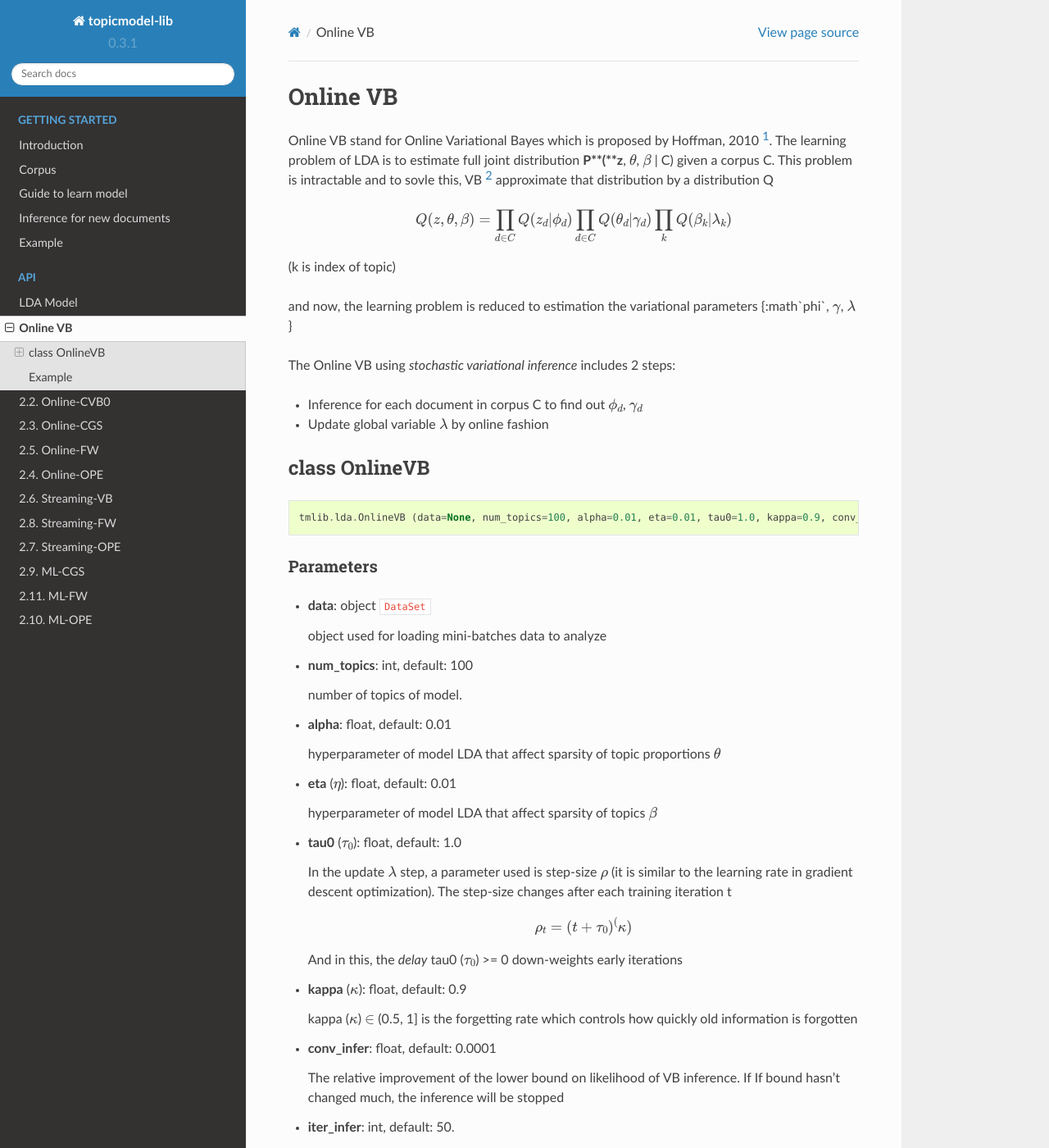
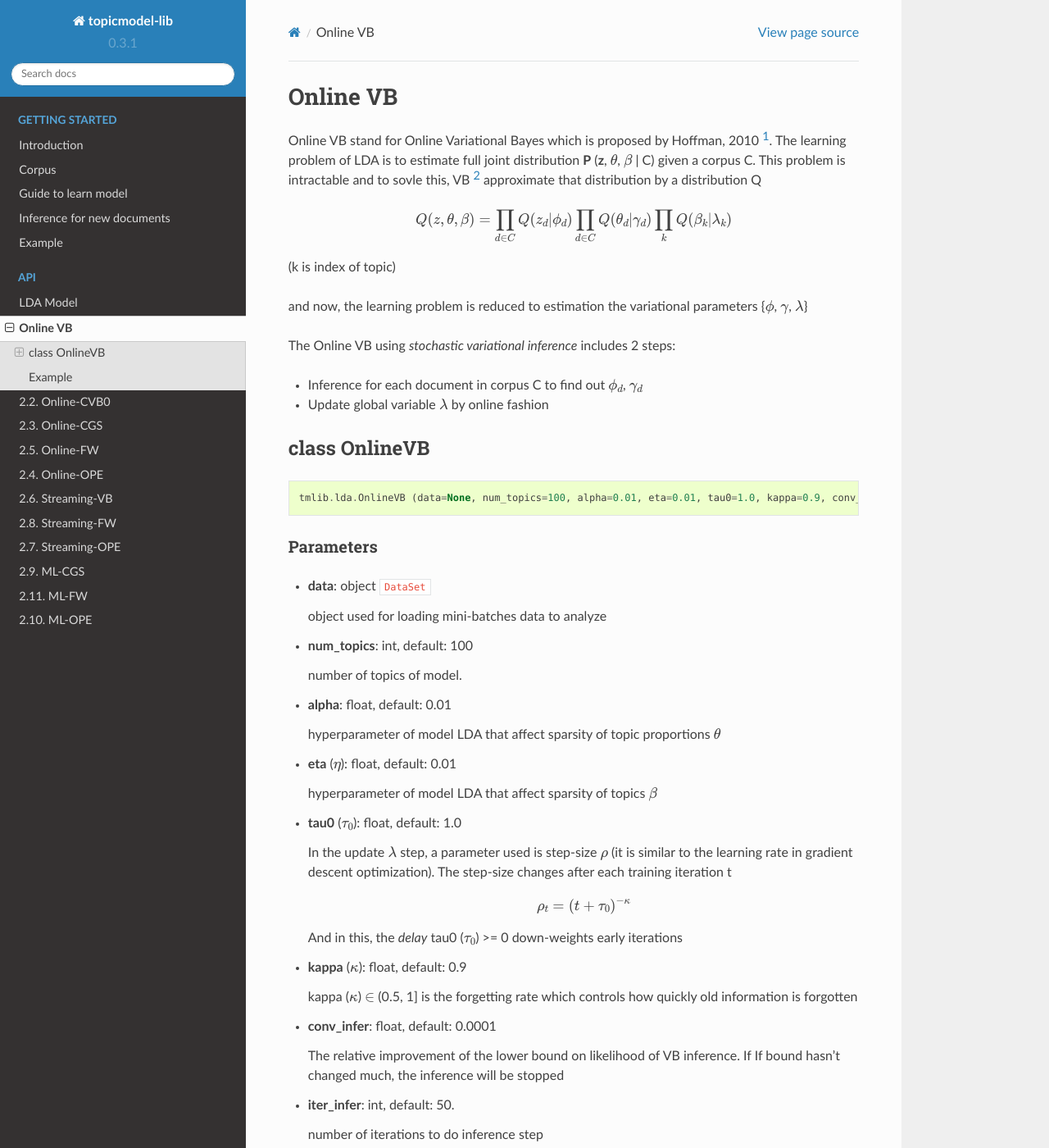
Before and after one commit to TruongKhang/documentation, a Sphinx documentation site: the page built from doc/methods/online_vb.rst, in a window 1280 px wide and 1400 px high. Shown: the whole window at 82% size. Built offline with Sphinx 7.4.7 and the Read the Docs theme 2.0.0, drawn with Linux system fonts in a browser that asks for light colours; pages that are not in the unit, such as notebooks, are missing from menus.

Commit message:
update doc

```diff
--- a/doc/methods/online_vb.rst
+++ b/doc/methods/online_vb.rst
@@ -2,7 +2,7 @@
 Online VB
 =========
 
-Online VB stand for Online Variational Bayes which is proposed by Hoffman, 2010 [1]_. The learning problem of LDA is to estimate full joint distribution **P**(**z**, :math:`\theta`, :math:`\beta` | C) given a corpus C. This problem is intractable and to sovle this, VB [2]_ approximate that distribution by a distribution Q
+Online VB stand for Online Variational Bayes which is proposed by Hoffman, 2010 [1]_. The learning problem of LDA is to estimate full joint distribution **P** (**z**, :math:`\theta`, :math:`\beta` | C) given a corpus C. This problem is intractable and to sovle this, VB [2]_ approximate that distribution by a distribution Q
 
 .. math::
 
@@ -10,7 +10,7 @@ Online VB stand for Online Variational Bayes which is proposed by Hoffman, 2010
 
 (k is index of topic)
 
-and now, the learning problem is reduced to estimation the variational parameters {:math`\phi`, :math:`\gamma`, :math:`\lambda`}
+and now, the learning problem is reduced to estimation the variational parameters {:math:`\phi`, :math:`\gamma`, :math:`\lambda`}
 
 The Online VB using `stochastic variational inference` includes 2 steps:
 
@@ -52,7 +52,7 @@ Parameters
 
   .. math::
 
-     \rho_t = (t + \tau_0)^(\kappa)
+     \rho_t = (t + \tau_0)^{-\kappa}
 
   And in this, the `delay` tau0 (:math:`\tau_{0}`) >= 0 down-weights early iterations
 
```
